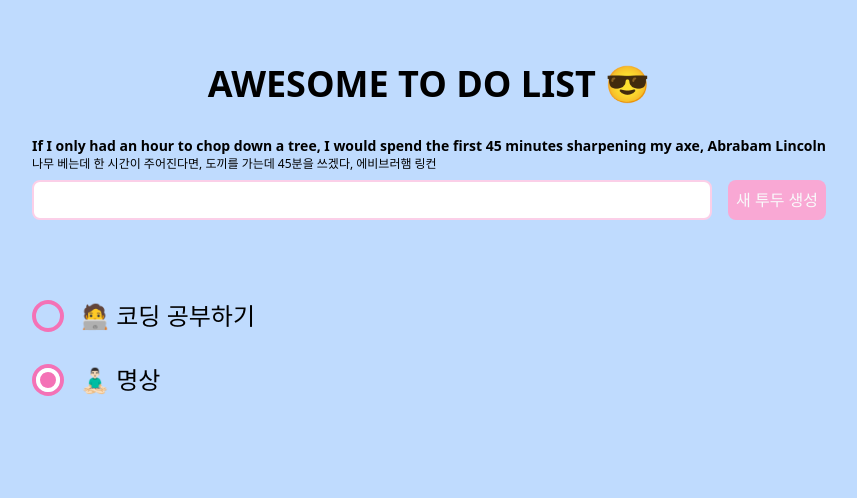
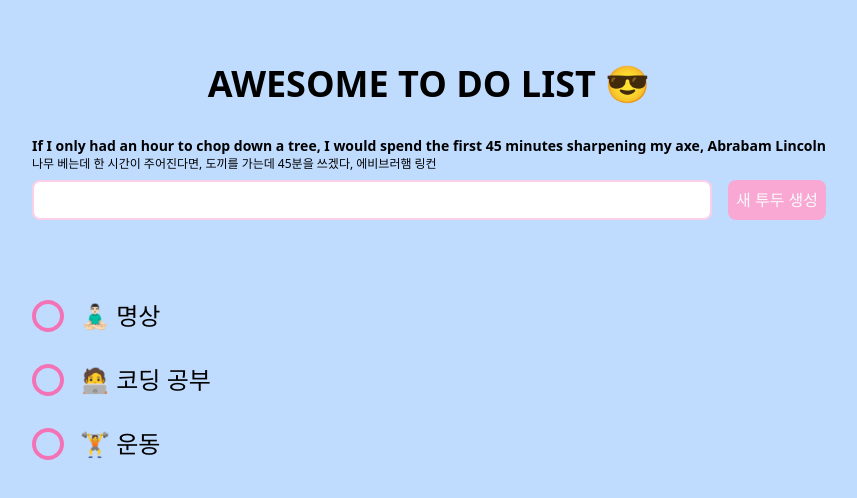
Before and after one commit to semkwon/BCS-React, a React (Create React App) app in the folder todolist-noDB/frontend/: page / in a window 1280 px wide. Shown: the top 498 px of the page, without its empty margins (211-1068 px from the left). Built offline with nearby package versions, Linux system fonts and the light colour scheme.

Commit message:
onClickToggle

```diff
--- a/todolist-noDB/frontend/src/App.jsx
+++ b/todolist-noDB/frontend/src/App.jsx
@@ -25,7 +25,9 @@ function App() {
           />
         </form>
         <ul className="mt-16 flex flex-col w-1/2">
-          <TodoCard />
+          <TodoCard title="🧘🏻‍♂️ 명상" />
+          <TodoCard title="🧑‍💻 코딩 공부" />
+          <TodoCard title="🏋️ 운동" />
         </ul>
       </div>
     </div>
--- a/todolist-noDB/frontend/src/components/TodoCard.jsx
+++ b/todolist-noDB/frontend/src/components/TodoCard.jsx
@@ -1,20 +1,27 @@
 import { useState } from "react";
 
-const TodoCard = () => {
+const TodoCard = ({ title }) => {
   const [isDone, setIsDone] = useState(false);
+
+  const onClickToggle = () => {
+    setIsDone(!isDone);
+  };
   return (
     <>
-      <li className="flex my-4">
-        <div className="border-4 border-pink-400 w-8 h-8 rounded-2xl"></div>
-        <div className="text-2xl ml-4">🧑‍💻 코딩 공부하기</div>
-      </li>
-      <li className="flex my-4">
-        <div className="relative">
+      {isDone ? (
+        <li onClick={onClickToggle} className="flex my-4">
+          <div className="relative">
+            <div className="border-4 border-pink-400 w-8 h-8 rounded-2xl"></div>
+            <div className="absolute top-1/2 left-1/2 -translate-x-1/2 -translate-y-1/2 border-4 border-white bg-pink-400 w-6 h-6 rounded-2xl"></div>
+          </div>
+          <div className="text-2xl ml-4">{title}</div>
+        </li>
+      ) : (
+        <li onClick={onClickToggle} className="flex my-4">
           <div className="border-4 border-pink-400 w-8 h-8 rounded-2xl"></div>
-          <div className="absolute top-1/2 left-1/2 -translate-x-1/2 -translate-y-1/2 border-4 border-white bg-pink-400 w-6 h-6 rounded-2xl"></div>
-        </div>
-        <div className="text-2xl ml-4">🧘🏻‍♂️ 명상</div>
-      </li>
+          <div className="text-2xl ml-4">{title}</div>
+        </li>
+      )}
     </>
   );
 };
```
